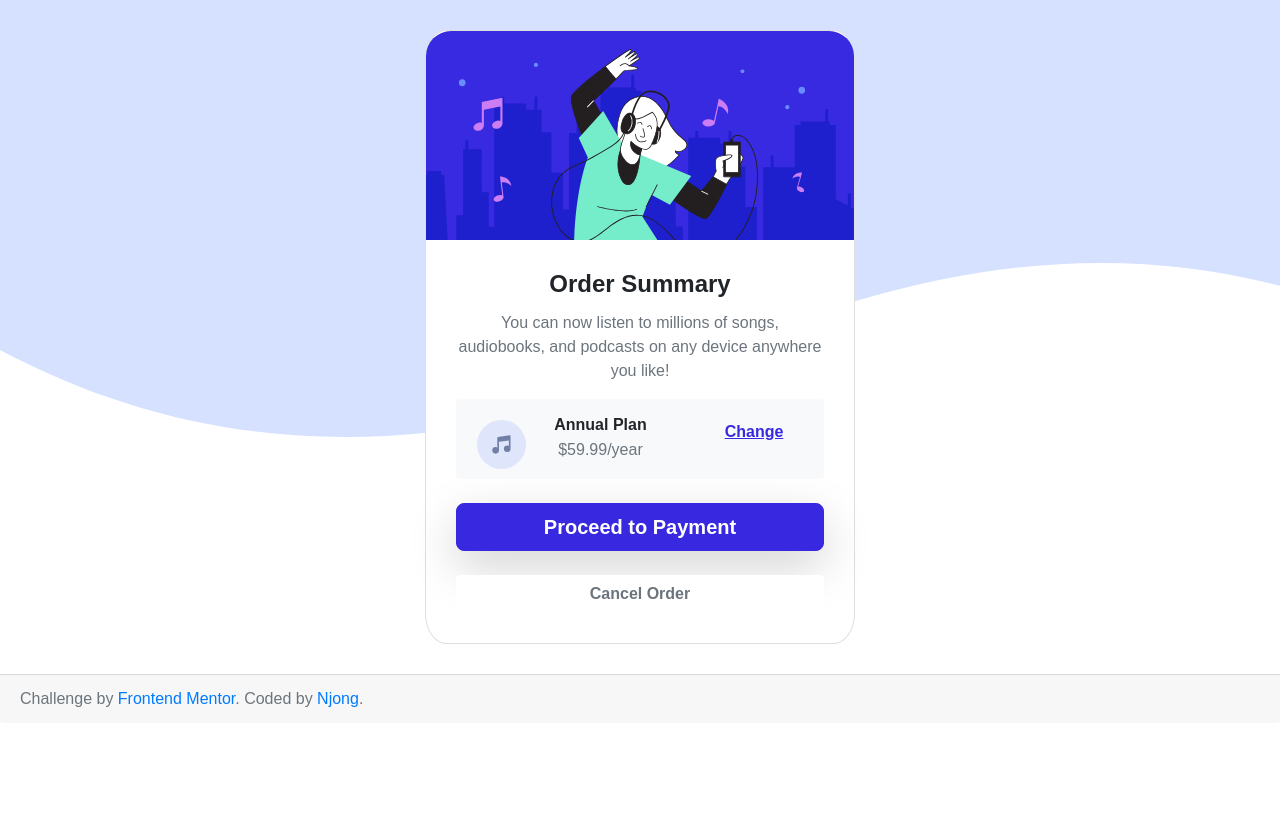
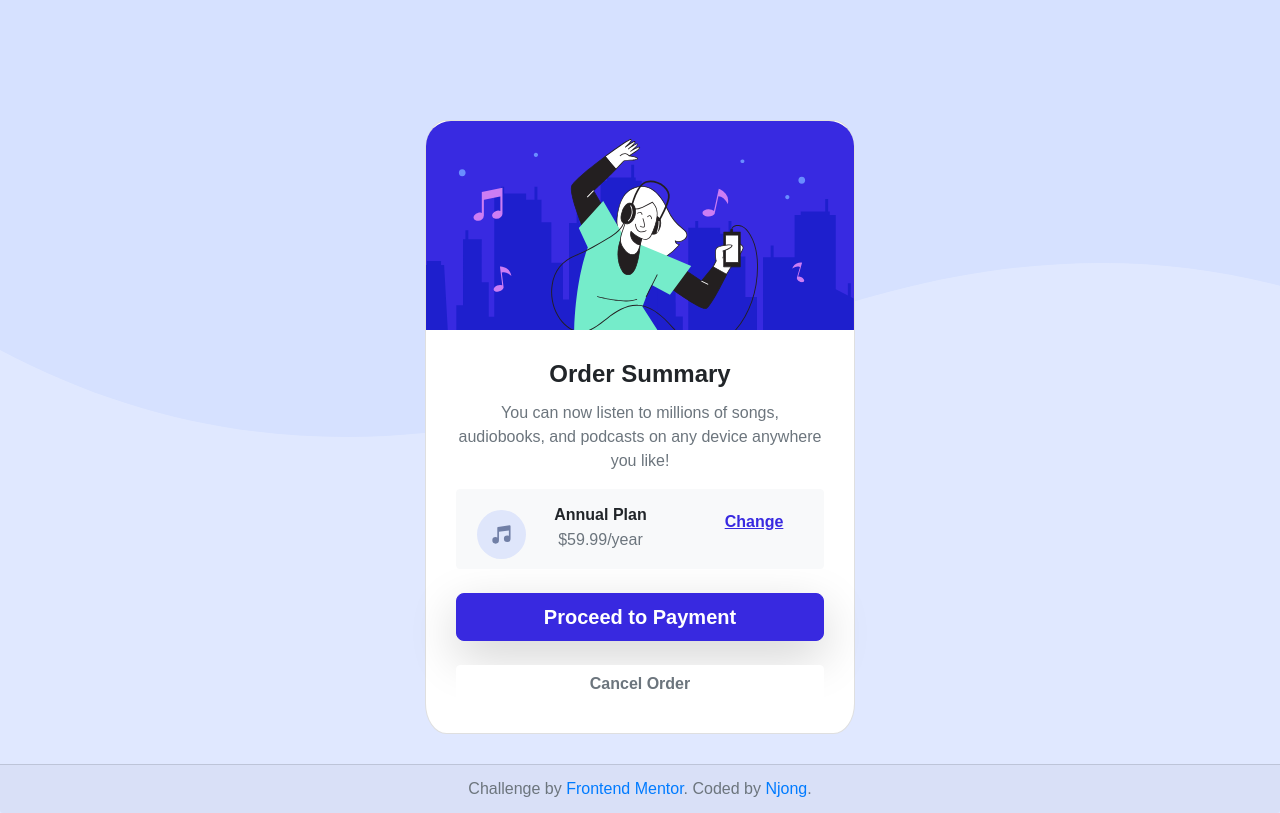
Before and after one commit to Njong392/Front-end-mentor-1, a plain HTML site: page index.html in a window 1280 px wide. Drawn offline with Linux system fonts and the light colour scheme.

Commit message:
background image arranged

```diff
--- a/index.html
+++ b/index.html
@@ -15,24 +15,36 @@
     }
 
     .body{
-      background-image: url('images/pattern-background-desktop.svg');
-      background-repeat: no-repeat;
+
     font-family: 'Red Hat Display', sans-serif;
   line-height: 1.5;
+  margin: 0px;
+  background-color: hsl(225,100%,94%);
+  background-image: url(images/pattern-background-desktop.svg);
+  background-repeat: no-repeat;
+  width: 100%;
+  height: 50vh;
     }
+
+
+
 
   </style>
 
 
 </head>
 <body class="body">
+
+
+
+
   <div class="container">
   <div class="row justify-content-center">
     <div style=" padding: 30px 30px 30px 30px">
     <div class="col-md-12">
 
 
-      <div class="card" style="width: 430px;border-radius: 5%;">
+      <div class="card" style="width: 430px;border-radius: 5%; margin-top: 90px;">
 
         <img src="images/illustration-hero.svg" class="card-img-top" alt="..." id="imageborder">
 
@@ -49,7 +61,7 @@
 
                 <div class="media-body">
                   <div class="row">
-                    <div class="col-md-7">
+                    <div class="col-7">
                       <div style="line-height: 9px;">
                       <p style="font-weight: 700;">Annual Plan</p>
                       <p class="text-muted">$59.99/year</p>
@@ -57,7 +69,7 @@
 
                     </div>
 
-                    <div class="col-md-5">
+                    <div class="col-5">
                       <a href="#" style="color: hsl(245, 75%, 52%);
                       font-weight: 700;text-decoration: underline;">Change</a>
                     </div>
@@ -101,7 +113,7 @@
 </div>
 </div>
 <footer>
-<div class="attribution card-footer text-muted">
+<div class="attribution card-footer text-muted text-center">
   Challenge by <a href="https://www.frontendmentor.io?ref=challenge" target="_blank">Frontend Mentor</a>.
   Coded by <a href="#">Njong</a>.
 </div>
```
